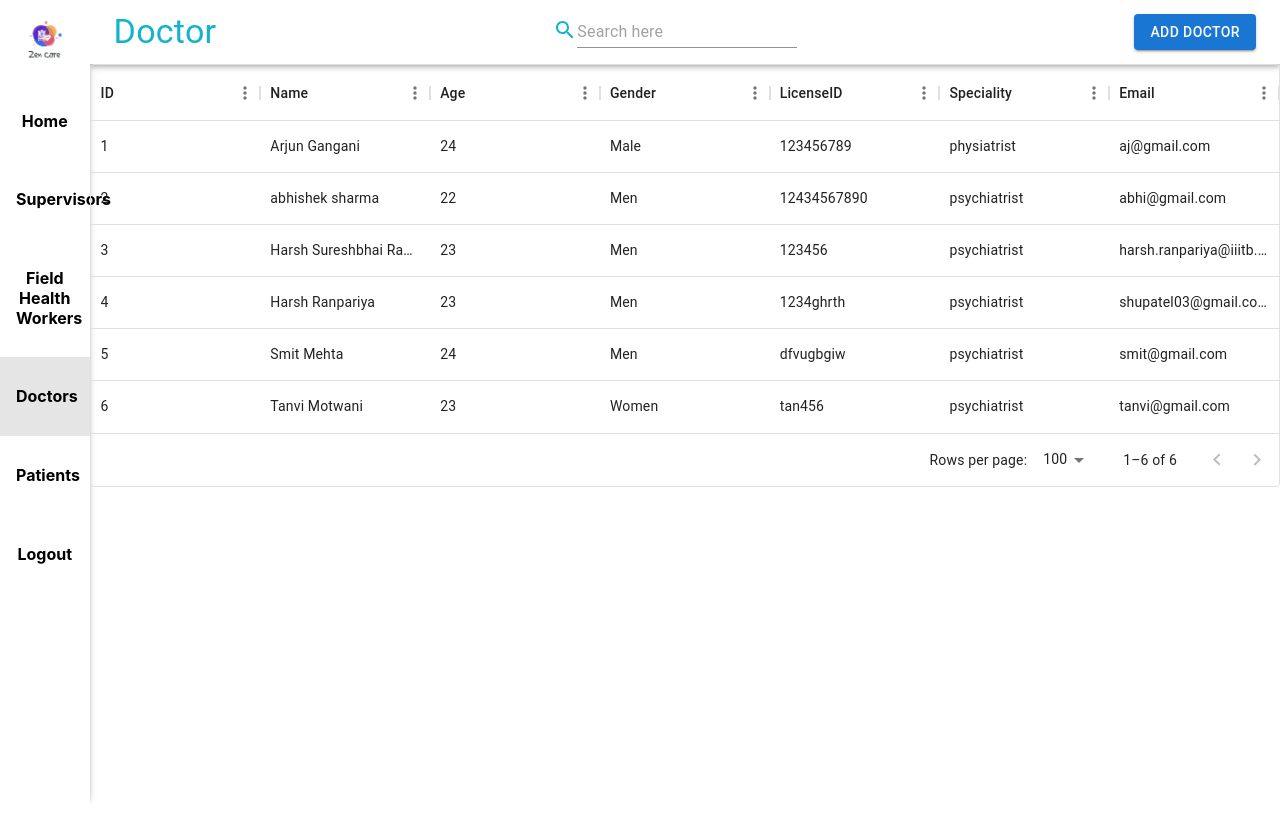
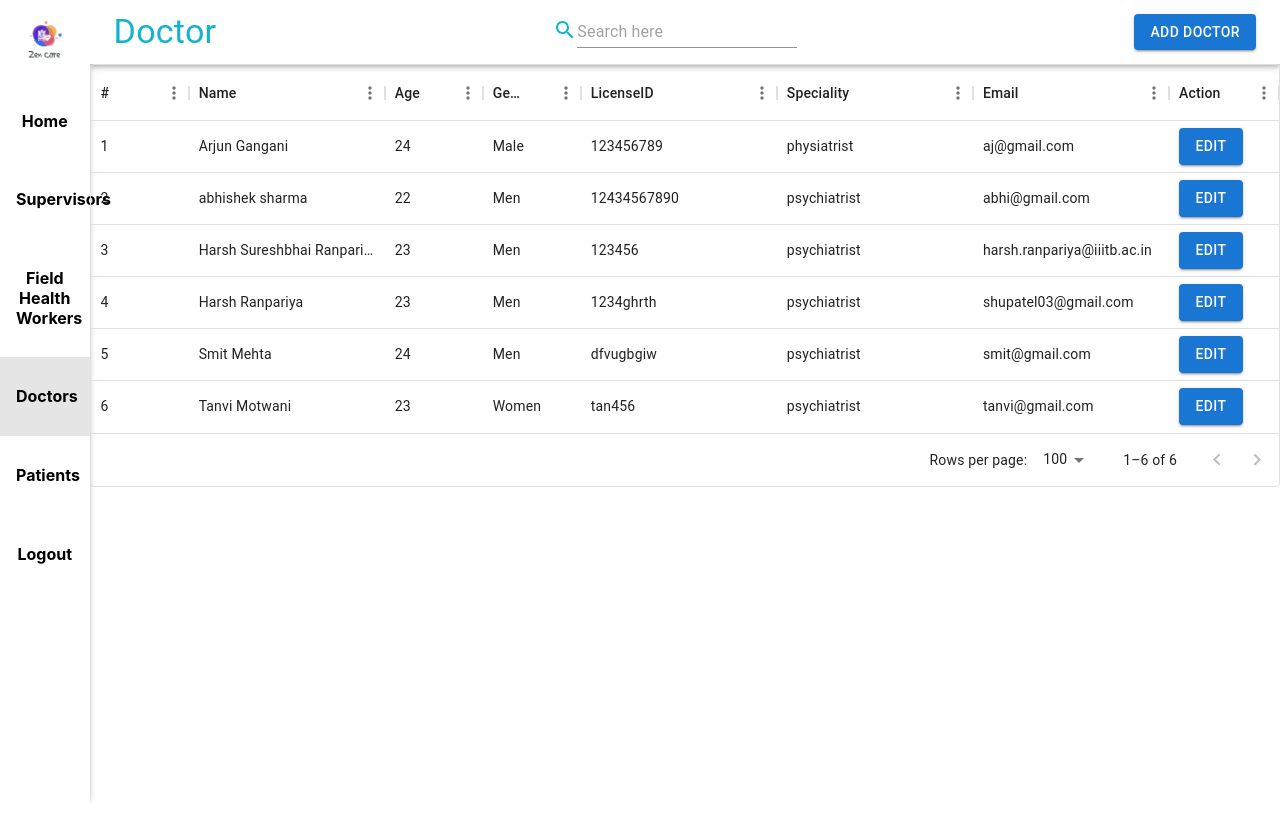
Before and after one commit to HarshMT2023164/HealthCareApp, a React (Create React App) app: page /viewList/Doctor in a window 1280 px wide. Built offline with nearby package versions, Linux system fonts and the light colour scheme.

Commit message:
implemented edit register form details in admin

```diff
--- a/src/App.js
+++ b/src/App.js
@@ -2,6 +2,7 @@ import "./App.css";
 import { Navigate, Outlet, useLocation, useNavigate } from "react-router-dom";
 import NavBar from "./Components/NavBar";
 import { useEffect } from "react";
+import { UserDetailsProvider } from "./utils/Context/UserContext";
 
 function App() {
   const location = useLocation();
@@ -18,12 +19,14 @@ function App() {
   // }, [isLoginUrl, navigate]);
 
   return (
+    <UserDetailsProvider>
     <div className="list-page">
       <div className="list-page-item">{!isLoginUrl && <NavBar />}</div>
       <div className="list-page-item">
         <Outlet />
       </div>
     </div>
+    </UserDetailsProvider>
   );
 }
 
--- a/src/Components/Admin/RegisterForm.js
+++ b/src/Components/Admin/RegisterForm.js
@@ -10,10 +10,11 @@ import {
 } from "@mui/material";
 import axios from "axios";
 
-import { useState } from "react";
+import { useContext, useEffect, useState } from "react";
 import { useNavigate, useParams } from "react-router-dom";
+import UserDetailsContext from "../../utils/Context/UserContext";
 
-const RegisterForm = () => {
+let RegisterForm = () => {
   const initialFormState = {
     name: "",
     email: "",
@@ -22,16 +23,22 @@ const RegisterForm = () => {
     district: null, // Change this based on your district options structure
     gender: "",
     age: "",
-    specialty : "psychiatrist"
+    specialty: "psychiatrist",
   };
 
   const [formData, setFormData] = useState(initialFormState);
 
   const navigate = useNavigate();
 
-  const {role} = useParams();
+  const { role } = useParams();
 
+  const { userDetails } = useContext(UserDetailsContext);
 
+  useEffect(() => {
+    if (userDetails) {
+      setFormData(userDetails);
+    }
+  }, []);
 
   const handleSubmitValidated = async () => {
     // let res = await axios.post(
@@ -50,9 +57,8 @@ const RegisterForm = () => {
     //   }).catch((err) => {
     //     console.log('Username or password incorrect');
     //   })
-      navigate("/viewList/" + role);
+    navigate("/viewList/" + role);
   };
-
 
   const paperStyle = {
     padding: 20,
@@ -97,7 +103,7 @@ const RegisterForm = () => {
     "Surendranagar",
     "Tapi",
     "Vadodara",
-    "Valsad"
+    "Valsad",
     // Add more districts as needed
   ];
 
@@ -122,7 +128,6 @@ const RegisterForm = () => {
     gender: "",
     age: "",
   });
-
 
   const handleInputChange = (e) => {
     const { name, value } = e.target;
@@ -224,10 +229,13 @@ const RegisterForm = () => {
     return emailRegex.test(input);
   };
 
-
   return (
     <div className="register-container" style={{ minHeight: "100vh" }}>
-      <Paper elevation={10} style={paperStyle} className="register-container-paper">
+      <Paper
+        elevation={10}
+        style={paperStyle}
+        className="register-container-paper"
+      >
         <div className="login-heading">
           {/* <div className="heading-avatar">
             <Avatar style={avatarStyle} src={avatar}></Avatar>
@@ -245,10 +253,9 @@ const RegisterForm = () => {
           variant="standard"
           onChange={handleInputChange}
           value={formData.name}
-          error = {Boolean(errors.name)}
-          helperText = {errors.name}
+          error={Boolean(errors.name)}
+          helperText={errors.name}
           fullWidth
-
         />
         <TextField
           id="standard-basic"
@@ -275,7 +282,7 @@ const RegisterForm = () => {
           fullWidth
           onChange={handleInputChange}
           error={Boolean(errors.licenseId)}
-          helperText = {errors.licenseId}
+          helperText={errors.licenseId}
         />
         <TextField
           id="standard-basic"
@@ -288,7 +295,7 @@ const RegisterForm = () => {
           fullWidth
           onChange={handleInputChange}
           error={Boolean(errors.phonenumber)}
-          helperText = {errors.phonenumber}
+          helperText={errors.phonenumber}
         />
 
         <Autocomplete
@@ -300,7 +307,6 @@ const RegisterForm = () => {
               label="Select District"
               variant="standard"
               fullWidth
-
             />
           )}
           onChange={(event, newValue) => handleDistrictChange(event, newValue)}
@@ -318,10 +324,10 @@ const RegisterForm = () => {
               variant="standard"
               onChange={handleGenderChange}
               value={formData.gender}
-              error= {Boolean(errors.gender)}
+              error={Boolean(errors.gender)}
             >
-              <MenuItem value={"Men"}>Male</MenuItem>
-              <MenuItem value={"Women"}>Female</MenuItem>
+              <MenuItem value={"Male"}>Male</MenuItem>
+              <MenuItem value={"Female"}>Female</MenuItem>
               <MenuItem value={"Others"}>Others</MenuItem>
             </Select>
           </FormControl>
@@ -330,18 +336,19 @@ const RegisterForm = () => {
             id="standard-basic"
             name="age"
             value={formData.age}
-
             label="Age "
             variant="standard"
             type="number"
             className="register-age"
             onChange={handleInputChange}
             error={Boolean(errors.age)}
-            helperText = {errors.age}
+            helperText={errors.age}
           />
         </div>
         <div className="register-submit-btn">
-          <Button variant="contained" onClick={() => handleSubmit()}>Submit</Button>
+          <Button variant="contained" onClick={() => handleSubmit()}>
+            Submit
+          </Button>
         </div>
       </Paper>
     </div>
--- a/src/Components/Admin/ViewList.js
+++ b/src/Components/Admin/ViewList.js
@@ -1,20 +1,49 @@
-import { Button } from '@mui/material';
 import { DataGrid } from '@mui/x-data-grid';
 import axios from 'axios';
 import { useContext, useEffect, useState } from 'react';
 import SearchContext from '../../utils/Context/SearchContext';
+import { Button } from '@mui/material';
+import UserDetailsContext from '../../utils/Context/UserContext';
+import { useNavigate, useParams } from 'react-router-dom';
 
 
-const columns = [
-    { field: 'id', headerName: 'ID', flex: 1 ,headerClassName:'list-table-header'},
-    { field: 'name', headerName: 'Name', flex: 1 },
+
+
+const  ViewList = (props) => {
+
+  const {role} = useParams();
+  const navigate = useNavigate();
+
+  const {setUserDetails} = useContext(UserDetailsContext);
+
+  const handleEdit = (data) => {
+    console.log(data);
+    setUserDetails(data);
+    navigate("/register/" + role);
+  }
+
+
+
+  const columns = [
+    { field: 'index', headerName: '#', flex : 1 },
+    { field: 'name', headerName: 'Name', flex: 2 },
     { field: 'age', headerName: 'Age', flex: 1 },
     { field: 'gender', headerName: 'Gender', flex: 1 },
     // { field: 'district', headerName: 'District', flex: 1 },
-    { field: 'licenseId', headerName: 'LicenseID', flex: 1 },
-    { field: 'specialty', headerName: 'Speciality', flex: 1 },
-    { field: 'email', headerName: 'Email', flex: 1 },
+    { field: 'licenseId', headerName: 'LicenseID', flex: 2 },
+    { field: 'specialty', headerName: 'Speciality', flex: 2 },
+    { field: 'email', headerName: 'Email', flex: 2 },
+    {
+      field: 'edit',
+      headerName: 'Action',
+      width: 110,
+      renderCell: (params) => (
+        <Button variant="contained" color="primary" onClick={() => handleEdit(params.row)}>Edit</Button>
+      ),
+    },
 ];
+
+
 
   const data = [
     {
@@ -26,6 +55,7 @@ const columns = [
       "specialty": "physiatrist",
       "email": "aj@gmail.com",
       "username": "DR80784",
+      "district" : "AMreli",
       "password": "FCzYBTuTW1"
     },
     {
@@ -85,11 +115,12 @@ const columns = [
     }
   ];
 
-export default function ViewList(){
-
   const { searchText } = useContext(SearchContext);
 
   const [dataList , setDataList] = useState(data);
+
+  const dataListWithIndex = dataList.map((item, index) => ({ ...item, index: index + 1 }));
+
 
   const filterData = () => {
     const filteredRows = data.filter(row =>
@@ -130,11 +161,13 @@ const fetchListData = async () => {
       // console.error(error);
     }
 
+
+
 }
     return (
         <div className='list-table-grid'>
           <DataGrid
-            rows={dataList}
+            rows={dataListWithIndex}
             columns={columns}
             // initialState={{
             //   pagination: false,
@@ -146,3 +179,5 @@ const fetchListData = async () => {
         </div>
       );
 }
+
+export default ViewList;
--- a/src/Components/Admin/ViewListMain.js
+++ b/src/Components/Admin/ViewListMain.js
@@ -11,7 +11,7 @@ export const ViewListMain = () => {
       <SearchProvider>
           <div>
               <ListAppBar role={role} />
-              <ViewList />
+              <ViewList role={role}/>
           </div>
       </SearchProvider>
   );
--- /dev/null
+++ b/src/utils/Context/UserContext.js
@@ -0,0 +1,20 @@
+// UserContext.js
+import React, { createContext, useState } from 'react';
+
+const UserDetailsContext = createContext();
+
+export const UserDetailsProvider = ({ children }) => {
+  const [userDetails, setUserDetails] = useState(null);
+
+  const updateUserDetails = (newUser) => {
+    setUserDetails(newUser);
+  };
+
+  return (
+    <UserDetailsContext.Provider value={{ userDetails, setUserDetails }}>
+      {children}
+    </UserDetailsContext.Provider>
+  );
+};
+
+export default UserDetailsContext;
```
